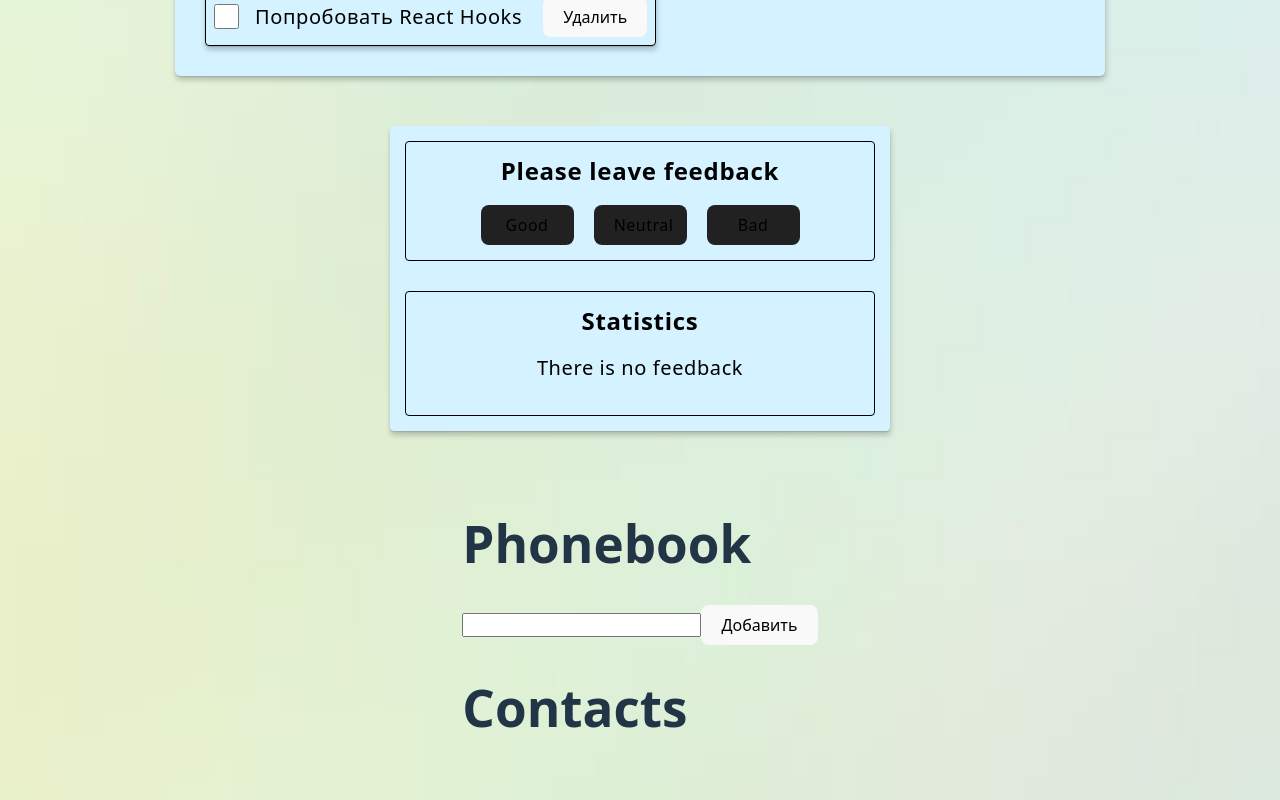
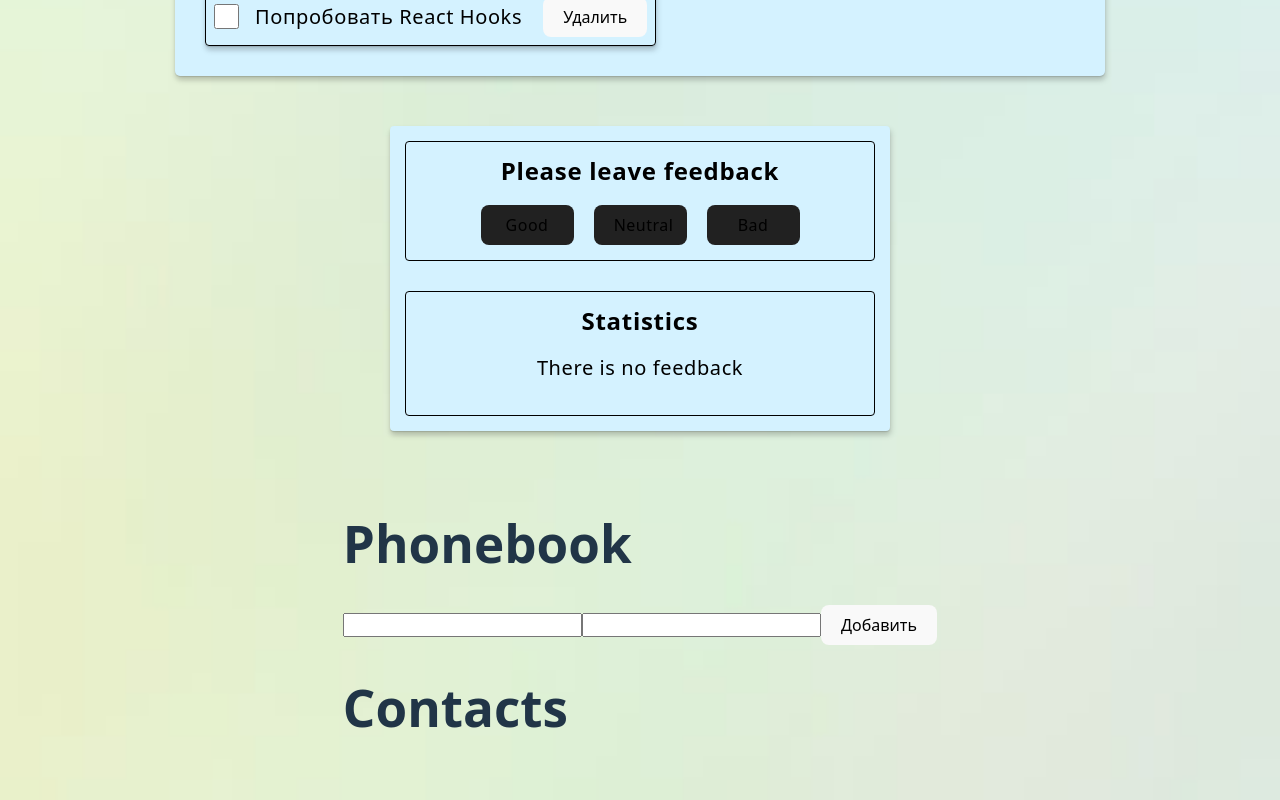
Before and after one commit to DmitryKishkanev/support, a React (Vite) app: page / in a window 1280 px wide. Shown: the part 2091-2891 px from the top of the page. Built offline with nearby package versions, Linux system fonts and the light colour scheme.

Commit message:
Добавил инпут с номером телефона

```diff
--- a/src/components/App/App.jsx
+++ b/src/components/App/App.jsx
@@ -12,7 +12,6 @@ import initialTodos from '@/todos.json';
 import UserForm from 'components/UserForm';
 import CafeFeedbackComponent from 'components/CafeFeedback/CafeFeedbackComponent';
 import PhonebookEditor from 'components/Phonebook/PhonebookEditor';
-import PhonebookList from 'components/Phonebook/PhonebookList';
 import style from 'components/App/App.module.css';
 
 // export default function App() {
@@ -31,8 +30,6 @@ class App extends Component {
   state = {
     todos: initialTodos,
     filter: '',
-
-    contacts: [],
   };
 
   addTodo = todoText => {
@@ -91,17 +88,6 @@ class App extends Component {
     console.log(data);
   };
 
-  addContact = contactText => {
-    const contact = {
-      id: shortid.generate(),
-      text: contactText,
-    };
-
-    this.setState(({ contacts }) => ({
-      contacts: [contact, ...contacts],
-    }));
-  };
-
   render() {
     const { todos } = this.state;
 
@@ -131,9 +117,8 @@ class App extends Component {
 
         <CafeFeedbackComponent />
 
-        <PhonebookList contacts={this.state.contacts}>
-          <PhonebookEditor onSubmit={this.addContact} />
-        </PhonebookList>
+        {/* <PhonebookEditor onSubmit={this.addContact} /> */}
+        <PhonebookEditor />
       </div>
     );
   }
--- a/src/components/Phonebook/PhonebookEditor/PhonebookEditor.jsx
+++ b/src/components/Phonebook/PhonebookEditor/PhonebookEditor.jsx
@@ -1,38 +1,99 @@
 import React, { Component } from 'react';
+import shortid from 'shortid';
+import PhonebookList from 'components/Phonebook/PhonebookList';
 
 class PhonebookEditor extends Component {
   state = {
     contacts: [],
     name: '',
+    number: '',
   };
 
   handleChange = e => {
-    this.setState({ name: e.currentTarget.value });
+    const { name, value } = e.currentTarget;
+
+    this.setState({ [name]: value });
   };
 
-  handleSabmit = e => {
+  addContact = e => {
     e.preventDefault();
 
-    this.props.onSubmit(this.state.name);
-    this.setState({ name: '' });
+    const nameRegex = /^[a-zA-Zа-яА-ЯёЁ]{2,}(?:[ '-][a-zA-Zа-яА-ЯёЁ]+)*$/u;
+    const phoneRegex = /^\+?[0-9\s\-()]{7,}$/;
+
+    const name = this.state.name.trim();
+    const number = this.state.number.trim();
+
+    // Валидация имени
+    if (!nameRegex.test(name)) {
+      alert('Имя может содержать только буквы, пробелы, апостроф и дефис.');
+      return;
+    }
+
+    // Валидация номера
+    if (!phoneRegex.test(number)) {
+      alert(
+        'Номер телефона должен содержать только цифры, пробелы, скобки, дефисы и может начинаться с +.',
+      );
+      return;
+    }
+
+    const contact = {
+      id: shortid.generate(),
+      name: this.state.name,
+      number: this.state.number,
     };
+
+    this.setState(({ contacts }) => ({
+      contacts: [contact, ...contacts],
+      name: '',
+      number: '',
+    }));
+  };
+
+  // handleSabmit = e => {
+  //   e.preventDefault();
+
+  //   this.props.onSubmit(this.state.name);
+  //   this.setState({ name: '' });
+  // };
+
+  // addContact = contactText => {
+  //   const contact = {
+  //     id: shortid.generate(),
+  //     text: contactText,
+  //   };
+
+  //   this.setState(({ contacts }) => ({
+  //     contacts: [contact, ...contacts],
+  //   }));
+  // };
 
   render() {
     return (
-      <form onSubmit={this.handleSabmit}>
+      <PhonebookList contacts={this.state.contacts}>
+        <form onSubmit={this.addContact}>
           <input
             value={this.state.name}
             onChange={this.handleChange}
             type="text"
             name="name"
-          //   pattern="^[a-zA-Zа-яА-Я]+(([' -][a-zA-Zа-яА-Я ])?[a-zA-Zа-яА-Я]*)*$"
-          title="Name may contain only letters, apostrophe, dash and spaces. For example Adrian, Jacob Mercer, Charles de Batz de Castelmore d'Artagnan"
             required
           />
+
+          <input
+            value={this.state.number}
+            onChange={this.handleChange}
+            type="tel"
+            name="number"
+            required
+          />
+
           <button type="submit" className="phonebook__button">
             Добавить
           </button>
         </form>
+      </PhonebookList>
     );
   }
 }
--- a/src/components/Phonebook/PhonebookList/PhonebookList.jsx
+++ b/src/components/Phonebook/PhonebookList/PhonebookList.jsx
@@ -7,9 +7,11 @@ const PhonebookList = ({ contacts, children }) => {
       {children}
       <h1>Contacts</h1>
       <ul>
-        {contacts.map(({ id, text }) => (
+        {contacts.map(({ id, name, number }) => (
           <li key={id}>
-            <p>{text}</p>
+            <p>
+              {name}: {number}
+            </p>
           </li>
         ))}
       </ul>
```
Lines whose indentation alone changed are shown as unchanged.
